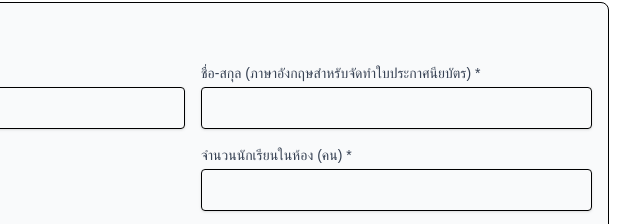
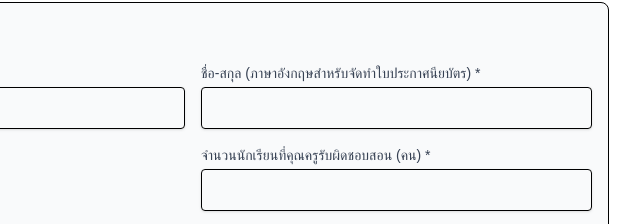
Before and after one commit to praditLee/sic, an Astro site: page /register in a window 1280 px wide. Shown: the part 833-1057 px from the top of the page, 447-1087 px from the left. Built offline with nearby package versions, Linux system fonts and the light colour scheme; Astro itself is replaced by a stand-in of ours; a web font is replaced by a local one.

Commit message:
แก้คำผิด

```diff
--- a/src/pages/register.astro
+++ b/src/pages/register.astro
@@ -291,7 +291,7 @@ const provinces = [
             </div>
             <div>
               <label class="block text-sm font-medium text-gray-700"
-                >จำนวนนักเรียนในห้อง (คน) *</label
+                >จำนวนนักเรียนที่คุณครูรับผิดชอบสอน (คน) *</label
               >
               <input
                 type="number"
```
